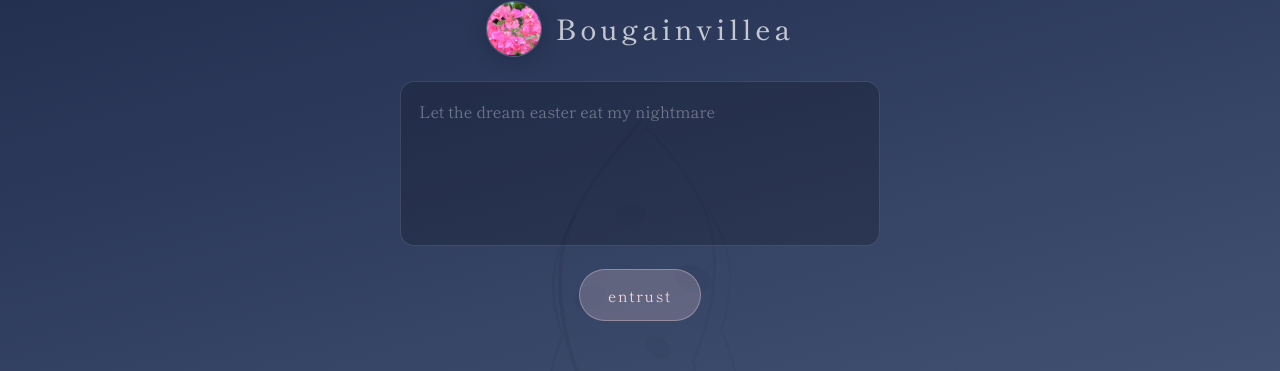
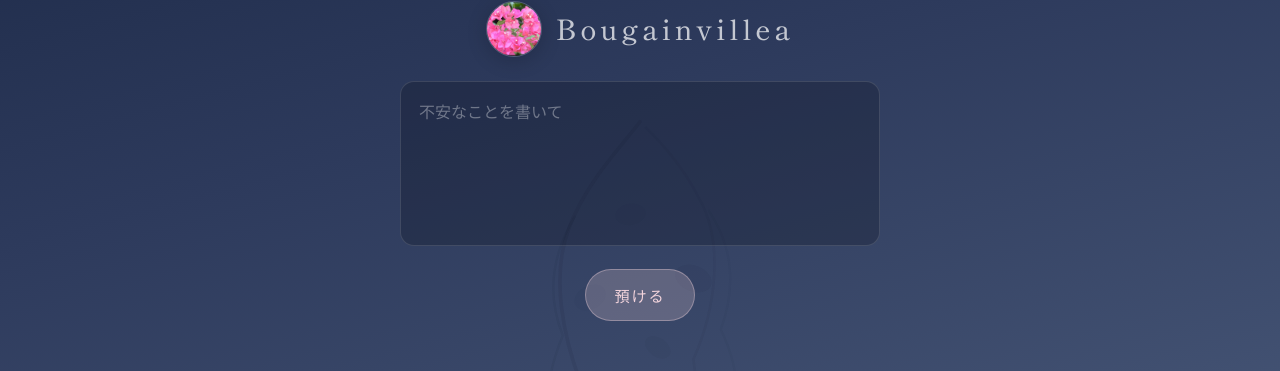
Before and after one commit to soraniikou/bougainvillea, a React (Vite) app: page / in a window 1280 px wide. Shown: the part 235-606 px from the top of the page. Built offline with nearby package versions, Linux system fonts and the light colour scheme.

Commit message:
Update placeholder and button text in App component to Japanese

```diff
--- a/src/App.tsx
+++ b/src/App.tsx
@@ -134,13 +134,13 @@ export default function App() {
               id="worry-field"
               className="night-write__area"
               rows={5}
-              placeholder="Let the dream easter eat my nightmare"
+              placeholder="不安なことを書いて"
               value={worry}
               onChange={(e) => setWorry(e.target.value)}
               maxLength={400}
             />
             <button type="submit" className="night-write__submit">
-              entrust
+              預ける
             </button>
           </form>
         )}
```
